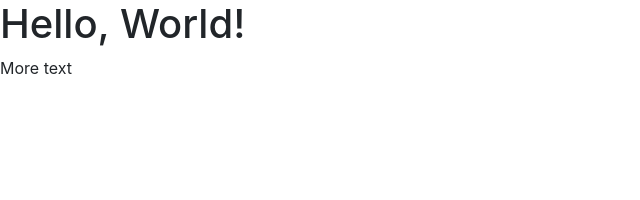
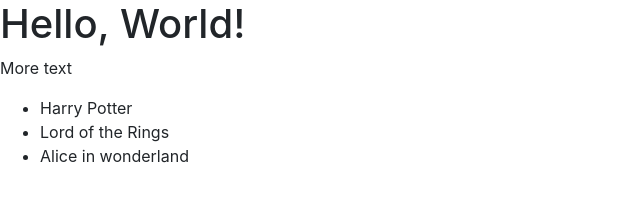
Before and after one commit to AlekseiiKanaiev/test-git-flow, a website: page index.html in a window 1280 px wide. Shown: the whole page, without its empty margins (0-640 px from the left). Drawn offline with nearby package versions, Linux system fonts and the light colour scheme.

Commit message:
add list of books without bootstrap

```diff
--- a/index.html
+++ b/index.html
@@ -9,6 +9,11 @@
 <body>
     <h1>Hello, World!</h1>
     <p>More text</p>
+    <ul>
+        <li>Harry Potter</li>
+        <li>Lord of the Rings</li>
+        <li>Alice in wonderland</li>
+    </ul>
 
 
     <link rel="stylesheet" href="./node_modules/bootstrap/dist/css/bootstrap.min.css" type="text/css"/>
```
